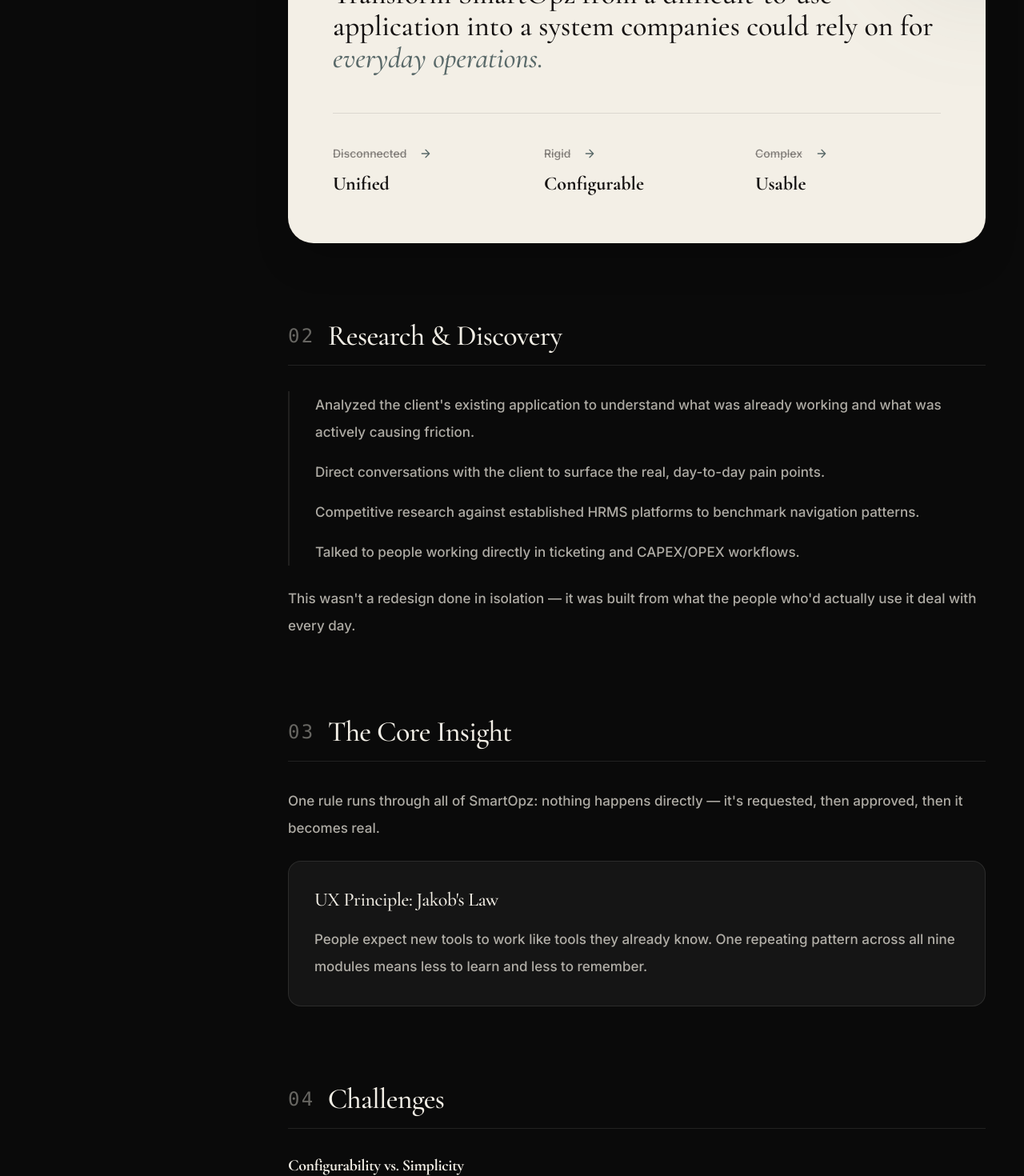
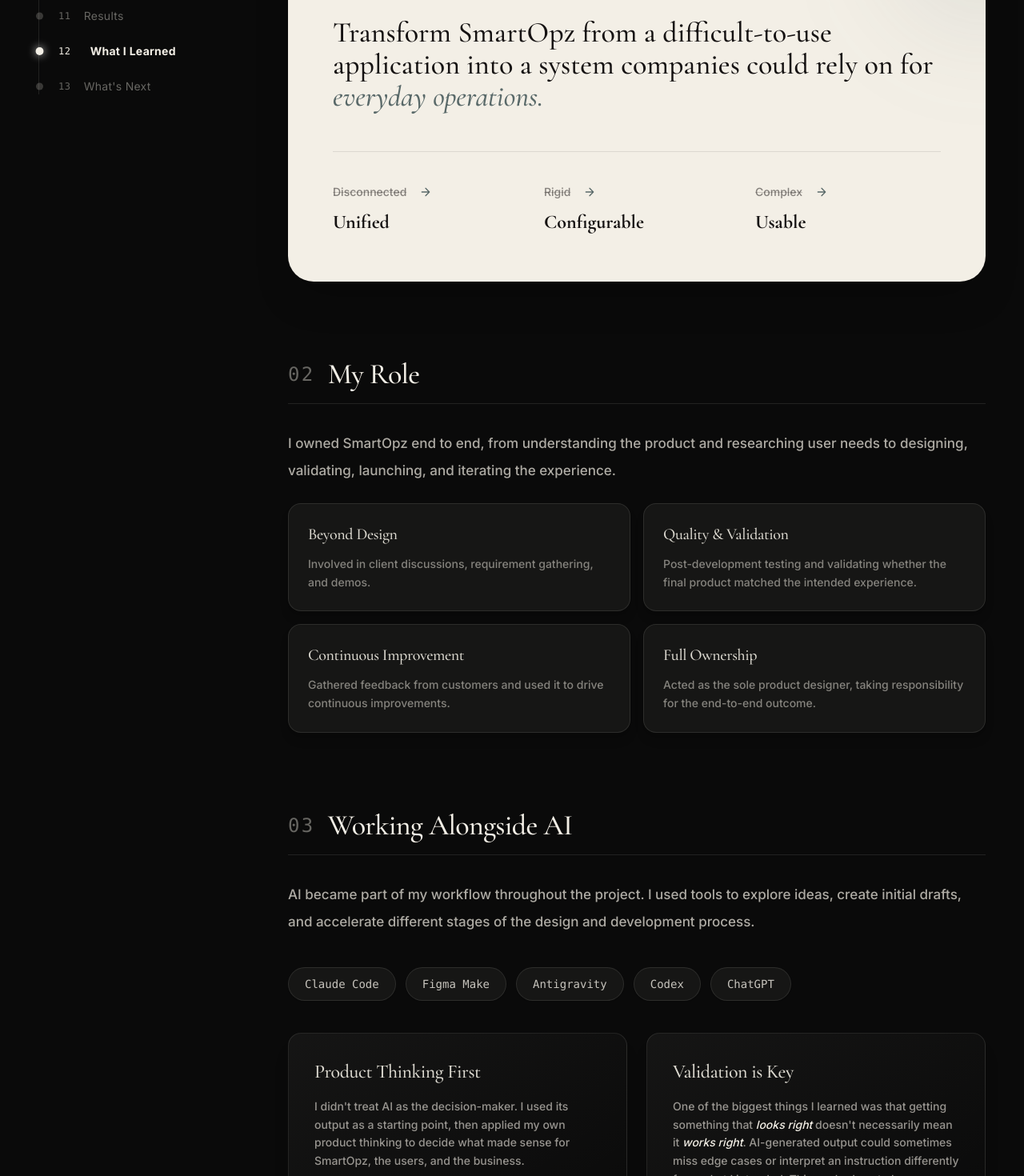
Before and after one commit to arivuselvi1701/arivuselvidgsportfolio, a React (Vite) app: page /work/smartopz in a window 1280 px wide. Shown: the part 1330-2800 px from the top of the page at 80% size. Built offline with nearby package versions, Linux system fonts and the light colour scheme.

Commit message:
Update and move 'My Role' and 'Working Alongside AI' to be interactive sections after The Problem

```diff
--- a/src/pages/SmartOpzCaseStudy.jsx
+++ b/src/pages/SmartOpzCaseStudy.jsx
@@ -11,6 +11,8 @@
 
   const sections = [
     { id: 'the-problem', title: 'The Problem' },
+    { id: 'my-role', title: 'My Role' },
+    { id: 'working-alongside-ai', title: 'Working Alongside AI' },
     { id: 'research', title: 'Research & Discovery' },
     { id: 'core-insight', title: 'The Core Insight' },
     { id: 'challenges', title: 'Challenges' },
@@ -90,7 +92,7 @@
             </div>
             <div>
               <div className="text-xs font-mono tracking-widest text-ink/50 uppercase mb-2">Scope</div>
-              <div className="font-medium text-ink/90">End-to-end UX/UI</div>
+              <div className="font-medium text-ink/90">End to End Product design From Research to after launch support and iterations</div>
             </div>
             <div>
               <div className="text-xs font-mono tracking-widest text-ink/50 uppercase mb-2">Timeline</div>
@@ -180,10 +182,77 @@
               </div>
             </div>
           </section>
+          <section id="my-role" className="scroll-mt-32 mt-24">
+            <motion.h2 initial={{ opacity: 0, y: 20 }} whileInView={{ opacity: 1, y: 0 }} viewport={{ once: false, margin: '-50px' }} transition={{ duration: 0.5 }} className="font-serif text-3xl md:text-4xl font-medium text-white mb-8 pb-4 border-b border-white/10 flex items-center">
+              <span className="text-white/40 mr-4 text-2xl font-mono tracking-widest">02</span> My Role
+            </motion.h2>
+
+            <div className="space-y-6 text-white/70 text-base md:text-[17px] font-medium leading-loose">
+              <p>I owned SmartOpz end to end, from understanding the product and researching user needs to designing, validating, launching, and iterating the experience.</p>
+
+              <div className="grid grid-cols-1 md:grid-cols-2 gap-4 mt-8">
+                {[
+                  { title: "Beyond Design", desc: "Involved in client discussions, requirement gathering, and demos." },
+                  { title: "Quality & Validation", desc: "Post-development testing and validating whether the final product matched the intended experience." },
+                  { title: "Continuous Improvement", desc: "Gathered feedback from customers and used it to drive continuous improvements." },
+                  { title: "Full Ownership", desc: "Acted as the sole product designer, taking responsibility for the end-to-end outcome." }
+                ].map((role, i) => (
+                  <motion.div key={i} whileHover={{ scale: 1.02, y: -4 }} className="p-6 bg-white/5 border border-white/10 rounded-2xl hover:bg-white/10 transition-colors cursor-pointer group shadow-lg">
+                    <h3 className="text-white/90 font-medium mb-3 group-hover:text-accent-light transition-colors font-serif text-xl">{role.title}</h3>
+                    <p className="text-sm text-white/50 group-hover:text-white/70 transition-colors leading-relaxed">{role.desc}</p>
+                  </motion.div>
+                ))}
+              </div>
+            </div>
+          </section>
+
+          <section id="working-alongside-ai" className="scroll-mt-32 mt-24">
+            <motion.h2 initial={{ opacity: 0, y: 20 }} whileInView={{ opacity: 1, y: 0 }} viewport={{ once: false, margin: '-50px' }} transition={{ duration: 0.5 }} className="font-serif text-3xl md:text-4xl font-medium text-white mb-8 pb-4 border-b border-white/10 flex items-center">
+              <span className="text-white/40 mr-4 text-2xl font-mono tracking-widest">03</span> Working Alongside AI
+            </motion.h2>
+
+            <div className="space-y-6 text-white/70 text-base md:text-[17px] font-medium leading-loose">
+              <p>AI became part of my workflow throughout the project. I used tools to explore ideas, create initial drafts, and accelerate different stages of the design and development process.</p>
+
+              <div className="flex flex-wrap gap-3 py-4">
+                {['Claude Code', 'Figma Make', 'Antigravity', 'Codex', 'ChatGPT'].map((tool, i) => (
+                  <motion.span key={i} whileHover={{ scale: 1.05, y: -2 }} className="px-5 py-2.5 rounded-full border border-white/10 bg-white/5 text-sm font-mono text-white/80 cursor-default hover:border-accent-light hover:text-accent-light transition-colors shadow-sm">
+                    {tool}
+                  </motion.span>
+                ))}
+              </div>
+
+              <div className="grid grid-cols-1 md:grid-cols-2 gap-6 mt-6">
+                <motion.div whileHover={{ y: -5 }} className="p-8 rounded-2xl bg-gradient-to-br from-white/5 to-transparent border border-white/10 group cursor-pointer relative overflow-hidden shadow-xl">
+                  <div className="absolute top-0 right-0 w-40 h-40 bg-accent-dark/20 rounded-full blur-3xl -mr-16 -mt-16 transition-opacity opacity-0 group-hover:opacity-100" />
+                  <h3 className="font-serif text-2xl text-white/90 mb-4 relative z-10">Product Thinking First</h3>
+                  <p className="text-white/60 leading-relaxed text-sm relative z-10">
+                    I didn't treat AI as the decision-maker. I used its output as a starting point, then applied my own product thinking to decide what made sense for SmartOpz, the users, and the business.
+                  </p>
+                </motion.div>
+
+                <motion.div whileHover={{ y: -5 }} className="p-8 rounded-2xl bg-gradient-to-br from-white/5 to-transparent border border-white/10 group cursor-pointer relative overflow-hidden shadow-xl">
+                  <div className="absolute top-0 right-0 w-40 h-40 bg-accent-dark/20 rounded-full blur-3xl -mr-16 -mt-16 transition-opacity opacity-0 group-hover:opacity-100" />
+                  <h3 className="font-serif text-2xl text-white/90 mb-4 relative z-10">Validation is Key</h3>
+                  <p className="text-white/60 leading-relaxed text-sm relative z-10">
+                    One of the biggest things I learned was that getting something that <em className="text-white italic">looks right</em> doesn't necessarily mean it <em className="text-white italic">works right</em>. AI-generated output could sometimes miss edge cases or interpret an instruction differently from what I intended. This pushed me to become more precise with my prompts and specifications, and more rigorous about validating the final implementation.
+                  </p>
+                </motion.div>
+              </div>
+
+              <motion.div whileHover={{ scale: 1.01 }} className="mt-10 p-8 bg-[#151515] rounded-2xl border border-white/20 hover:border-accent-light/50 transition-colors cursor-pointer shadow-2xl relative overflow-hidden">
+                <div className="absolute inset-0 bg-gradient-to-r from-accent-dark/10 to-transparent opacity-50" />
+                <p className="font-serif text-xl md:text-2xl text-white/90 text-center relative z-10">
+                  That became an important part of my workflow: <strong className="text-white">use AI to move faster, but rely on product thinking, validation, and judgment to move in the right direction.</strong>
+                </p>
+              </motion.div>
+            </div>
+          </section>
+
 
           <section id="research" className="scroll-mt-32">
             <motion.h2 initial={{ opacity: 0, y: 20 }} whileInView={{ opacity: 1, y: 0 }} viewport={{ once: false, margin: '-50px' }} transition={{ duration: 0.5 }} className="font-serif text-3xl md:text-4xl font-medium text-white mb-8 pb-4 border-b border-white/10 flex items-center">
-              <span className="text-white/40 mr-4 text-2xl font-mono tracking-widest">02</span> Research & Discovery
+              <span className="text-white/40 mr-4 text-2xl font-mono tracking-widest">04</span> Research & Discovery
             </motion.h2>
             <div className="space-y-6 text-white/70 text-base md:text-[17px] font-medium leading-loose">
               <ul className="space-y-4 pl-4 border-l-2 border-white/10">
@@ -198,7 +267,7 @@
 
           <section id="core-insight" className="scroll-mt-32">
             <motion.h2 initial={{ opacity: 0, y: 20 }} whileInView={{ opacity: 1, y: 0 }} viewport={{ once: false, margin: '-50px' }} transition={{ duration: 0.5 }} className="font-serif text-3xl md:text-4xl font-medium text-white mb-8 pb-4 border-b border-white/10 flex items-center">
-              <span className="text-white/40 mr-4 text-2xl font-mono tracking-widest">03</span> The Core Insight
+              <span className="text-white/40 mr-4 text-2xl font-mono tracking-widest">05</span> The Core Insight
             </motion.h2>
             <div className="space-y-6 text-white/70 text-base md:text-[17px] font-medium leading-loose">
               <p>One rule runs through all of SmartOpz: nothing happens directly — it's requested, then approved, then it becomes real.</p>
@@ -211,7 +280,7 @@
 
           <section id="challenges" className="scroll-mt-32">
             <motion.h2 initial={{ opacity: 0, y: 20 }} whileInView={{ opacity: 1, y: 0 }} viewport={{ once: false, margin: '-50px' }} transition={{ duration: 0.5 }} className="font-serif text-3xl md:text-4xl font-medium text-white mb-8 pb-4 border-b border-white/10 flex items-center">
-              <span className="text-white/40 mr-4 text-2xl font-mono tracking-widest">04</span> Challenges
+              <span className="text-white/40 mr-4 text-2xl font-mono tracking-widest">06</span> Challenges
             </motion.h2>
             <div className="space-y-6 text-white/70 text-base md:text-[17px] font-medium leading-loose">
               <h4 className="text-xl font-bold text-white mt-8 mb-4">Configurability vs. Simplicity</h4>
@@ -223,9 +292,13 @@
             </div>
           </section>
 
+
+
+
+
           <section id="system" className="scroll-mt-32">
             <motion.h2 initial={{ opacity: 0, y: 20 }} whileInView={{ opacity: 1, y: 0 }} viewport={{ once: false, margin: '-50px' }} transition={{ duration: 0.5 }} className="font-serif text-3xl md:text-4xl font-medium text-white mb-8 pb-4 border-b border-white/10 flex items-center">
-              <span className="text-white/40 mr-4 text-2xl font-mono tracking-widest">05</span> The System
+              <span className="text-white/40 mr-4 text-2xl font-mono tracking-widest">07</span> The System
             </motion.h2>
             <div className="space-y-6 text-white/70 text-base md:text-[17px] font-medium leading-loose">
               <p>An employee doesn't take leave, they raise a Leave Request. No one buys a laptop, someone raises a Procurement Request. Once it's approved, the system turns it into the real outcome.</p>
@@ -234,7 +307,7 @@
 
           <section id="content" className="scroll-mt-32">
             <motion.h2 initial={{ opacity: 0, y: 20 }} whileInView={{ opacity: 1, y: 0 }} viewport={{ once: false, margin: '-50px' }} transition={{ duration: 0.5 }} className="font-serif text-3xl md:text-4xl font-medium text-white mb-8 pb-4 border-b border-white/10 flex items-center">
-              <span className="text-white/40 mr-4 text-2xl font-mono tracking-widest">06</span> Content Model
+              <span className="text-white/40 mr-4 text-2xl font-mono tracking-widest">08</span> Content Model
             </motion.h2>
             <div className="space-y-6 text-white/70 text-base md:text-[17px] font-medium leading-loose">
               <p>At first, everything was fully configurable, with nothing set by default. Some flows didn't work at all until someone configured them. To fix this, key ticket types shipped with defaults, kept fully editable.</p>
@@ -244,7 +317,7 @@
 
           <section id="language" className="scroll-mt-32">
             <motion.h2 initial={{ opacity: 0, y: 20 }} whileInView={{ opacity: 1, y: 0 }} viewport={{ once: false, margin: '-50px' }} transition={{ duration: 0.5 }} className="font-serif text-3xl md:text-4xl font-medium text-white mb-8 pb-4 border-b border-white/10 flex items-center">
-              <span className="text-white/40 mr-4 text-2xl font-mono tracking-widest">07</span> Design Language
+              <span className="text-white/40 mr-4 text-2xl font-mono tracking-widest">09</span> Design Language
             </motion.h2>
             <div className="space-y-6 text-white/70 text-base md:text-[17px] font-medium leading-loose">
               <p>Screens were built using Figma Make, with Claude Code, Codex, and Antigravity supporting the build.</p>
@@ -256,7 +329,7 @@
 
           <section id="alignment" className="scroll-mt-32">
             <motion.h2 initial={{ opacity: 0, y: 20 }} whileInView={{ opacity: 1, y: 0 }} viewport={{ once: false, margin: '-50px' }} transition={{ duration: 0.5 }} className="font-serif text-3xl md:text-4xl font-medium text-white mb-8 pb-4 border-b border-white/10 flex items-center">
-              <span className="text-white/40 mr-4 text-2xl font-mono tracking-widest">08</span> Team Alignment
+              <span className="text-white/40 mr-4 text-2xl font-mono tracking-widest">10</span> Team Alignment
             </motion.h2>
             <div className="space-y-6 text-white/70 text-base md:text-[17px] font-medium leading-loose">
               <p>Ticketing, CAPEX, and OPEX were new to me and the team, and the client's requirements weren't fully clear at the start. I went and learned it directly — talking to people who work with ticketing systems every day, and running sessions with a CA to understand how CAPEX and OPEX really work.</p>
@@ -266,7 +339,7 @@
 
           <section id="results" className="scroll-mt-32">
             <motion.h2 initial={{ opacity: 0, y: 20 }} whileInView={{ opacity: 1, y: 0 }} viewport={{ once: false, margin: '-50px' }} transition={{ duration: 0.5 }} className="font-serif text-3xl md:text-4xl font-medium text-white mb-8 pb-4 border-b border-white/10 flex items-center">
-              <span className="text-white/40 mr-4 text-2xl font-mono tracking-widest">09</span> Results
+              <span className="text-white/40 mr-4 text-2xl font-mono tracking-widest">11</span> Results
             </motion.h2>
             <div className="space-y-6 text-white/70 text-base md:text-[17px] font-medium leading-loose mb-8">
               <p>SmartOpz is live and used daily inside the client's own company (not yet by their customers). The core workflows and unified system have generally worked well for people; some users still find configuration confusing, which we're actively working on.</p>
@@ -283,7 +356,7 @@
 
           <section id="learned" className="scroll-mt-32">
             <motion.h2 initial={{ opacity: 0, y: 20 }} whileInView={{ opacity: 1, y: 0 }} viewport={{ once: false, margin: '-50px' }} transition={{ duration: 0.5 }} className="font-serif text-3xl md:text-4xl font-medium text-white mb-8 pb-4 border-b border-white/10 flex items-center">
-              <span className="text-white/40 mr-4 text-2xl font-mono tracking-widest">10</span> What I Learned
+              <span className="text-white/40 mr-4 text-2xl font-mono tracking-widest">12</span> What I Learned
             </motion.h2>
 
             <div className="grid grid-cols-1 md:grid-cols-[60px_1fr] gap-6 items-start py-8 border-b border-white/10">
@@ -305,7 +378,7 @@
 
           <section id="next" className="scroll-mt-32">
             <motion.h2 initial={{ opacity: 0, y: 20 }} whileInView={{ opacity: 1, y: 0 }} viewport={{ once: false, margin: '-50px' }} transition={{ duration: 0.5 }} className="font-serif text-3xl md:text-4xl font-medium text-white mb-8 pb-4 border-b border-white/10 flex items-center">
-              <span className="text-white/40 mr-4 text-2xl font-mono tracking-widest">11</span> Next Step
+              <span className="text-white/40 mr-4 text-2xl font-mono tracking-widest">13</span> Next Step
             </motion.h2>
             <div className="space-y-6 text-white/70 text-base md:text-[17px] font-medium leading-loose">
               <p>We strive to give our best. I visit the app regularly and test flows at random, which often brings a new edge case to light. I'm also fortunate to have a client call every week, and together we keep finding ways to make the product better, every day. Whenever a new idea comes up, I reason through it carefully before we build it, so each change makes the product a little better than before. It's a continuous process, and one we genuinely enjoy being part of.</p>
```
